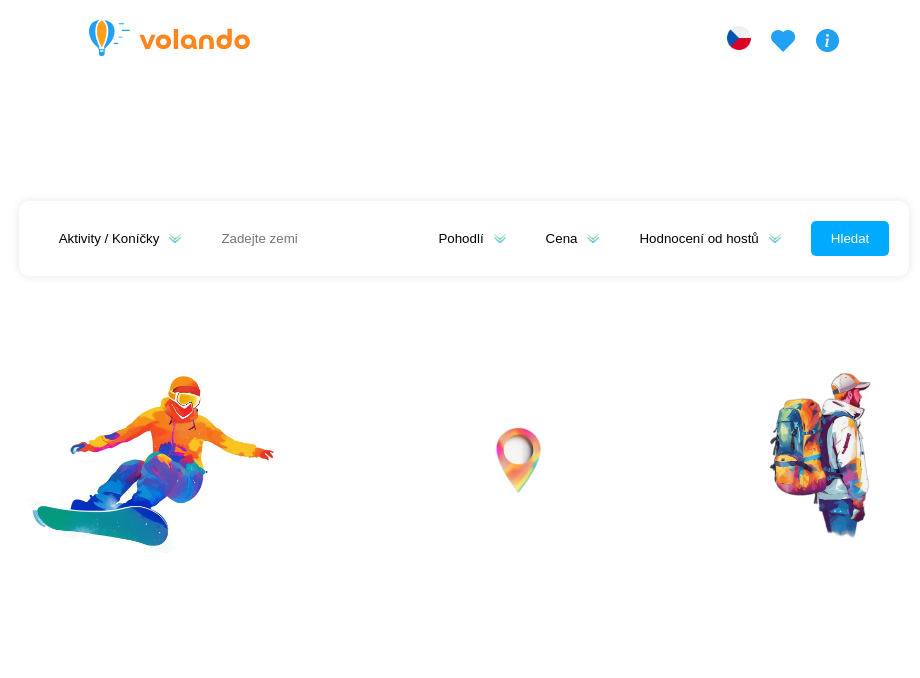
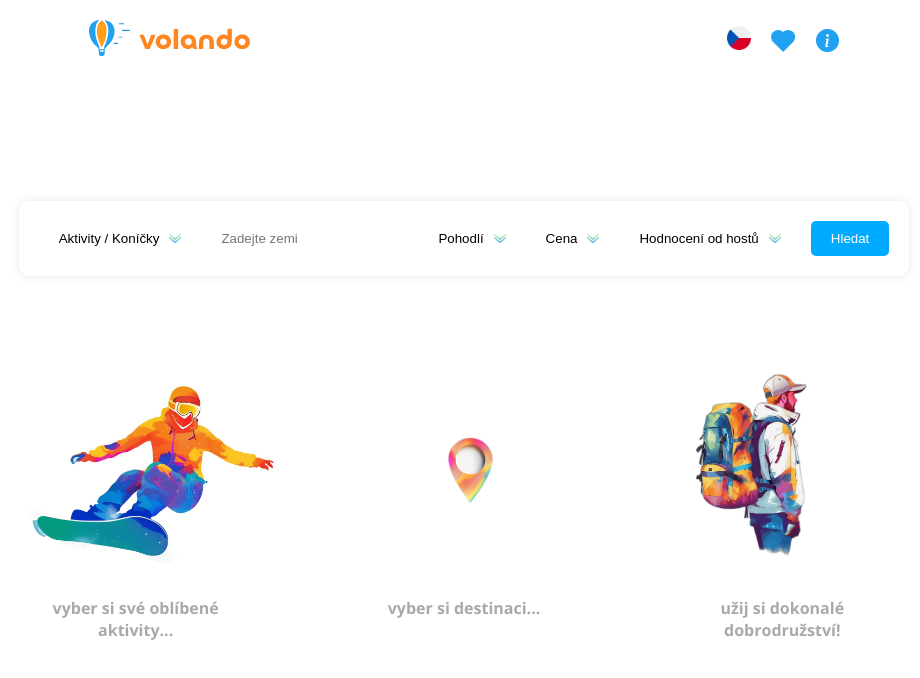
Before and after one commit to olena-ho/volando, a React (Vite) app: page / in a window 1280 px wide. Shown: the top 678 px of the page, without its empty margins (176-1096 px from the left). Built offline with nearby package versions, Linux system fonts and the light colour scheme.

Commit message:
added text to HomeVisual

```diff
--- a/public/locales/cs/translation.json
+++ b/public/locales/cs/translation.json
@@ -26,5 +26,8 @@
   "any": "libovolné hodnocení",
   "activities": "Aktivity",
   "address": "Adresa",
-  "description": "Popis"
+  "description": "Popis",
+  "home-text1": "vyber si své oblíbené aktivity...",
+  "home-text2": "vyber si destinaci...",
+  "home-text3": "užij si dokonalé dobrodružství!"
 }
--- a/public/locales/dev/translation.json
+++ b/public/locales/dev/translation.json
@@ -26,5 +26,8 @@
   "any": "libovolné hodnocení",
   "activities": "Aktivity",
   "address": "Adresa",
-  "description": "Popis"
+  "description": "Popis",
+  "home-text1": "vyber si své oblíbené aktivity...",
+  "home-text2": "vyber si destinaci...",
+  "home-text3": "užij si dokonalé dobrodružství!"
 }
--- a/public/locales/en/translation.json
+++ b/public/locales/en/translation.json
@@ -26,5 +26,8 @@
   "any": "any rating",
   "activities": "Aktivities",
   "address": "Address",
-  "description": "Description"
+  "description": "Description",
+  "home-text1": "choose your favorite activities...",
+  "home-text2": "choose a destination...",
+  "home-text3": "enjoy your perfect adventure!"
 }
--- a/public/locales/uk/translation.json
+++ b/public/locales/uk/translation.json
@@ -26,5 +26,8 @@
   "any": "будь-який рейтинг",
   "activities": "Активності",
   "address": "Адреса",
-  "description": "Опис"
+  "description": "Опис",
+  "home-text1": "обери чим тобі подобається займатись...",
+  "home-text2": "обери місце...",
+  "home-text3": "насолоджуйся своїм ідеальним відпочинком!"
 }
--- a/src/Components/HomeVisual/index.jsx
+++ b/src/Components/HomeVisual/index.jsx
@@ -1,14 +1,28 @@
 import snowboarder from "./img/snowboarder.jpg";
 import geolocation from "./img/geolocation.png";
 import traveler from "./img/traveler.png";
+import { useTranslation } from "react-i18next";
 import "./style.css";
 
 export const HomeVisual = () => {
+  const { t, i18n } = useTranslation();
   return (
     <div className="main-page__visual">
-      <img src={snowboarder} alt="snowboarder" className="main-page__image" />
-      <img src={geolocation} alt="pick your location" className="main-page__image main-page__image--s" />
-      <img src={traveler} alt="go on vacation" className="main-page__image" />
+      <div className="visual-images">
+        <img src={snowboarder} alt="snowboarder" className="main-page__image" />
+        <img
+          src={geolocation}
+          alt="pick your location"
+          className="main-page__image main-page__image--s"
+        />
+        <img src={traveler} alt="go on vacation" className="main-page__image" />
+      </div>
+
+      <div className="visual-text">
+        <p className="visual-text__item">{t("home-text1")}</p>
+        <p className="visual-text__item">{t("home-text2")}</p>
+        <p className="visual-text__item">{t("home-text3")}</p>
+      </div>
     </div>
   );
-}
+};
--- a/src/Components/HomeVisual/style.css
+++ b/src/Components/HomeVisual/style.css
@@ -1,14 +1,40 @@
 .main-page__visual {
+  display: flex;
+  flex-direction: column;
+  padding-top: 45px;
+}
+
+.visual-images {
   display: flex;
   justify-content: space-between;
   align-items: center;
-  padding-top: 45px;
 }
-
 .main-page__image {
   height: 200px;
 }
 
+.main-page__image:last-child {
+  padding-right: 60px;
+  height: 220px;
+}
+
 .main-page__image--s {
   height: 70px;
+  padding-right: 20px;
 }
+
+.visual-text {
+  display: flex;
+  justify-content: space-between;
+}
+
+.visual-text__item {
+  width: 234px;
+  text-align: center;
+  font-weight: 600;
+  color: darkgray;
+}
+
+.visual-text__item:last-child {
+  padding-right: 20px;
+}
```
